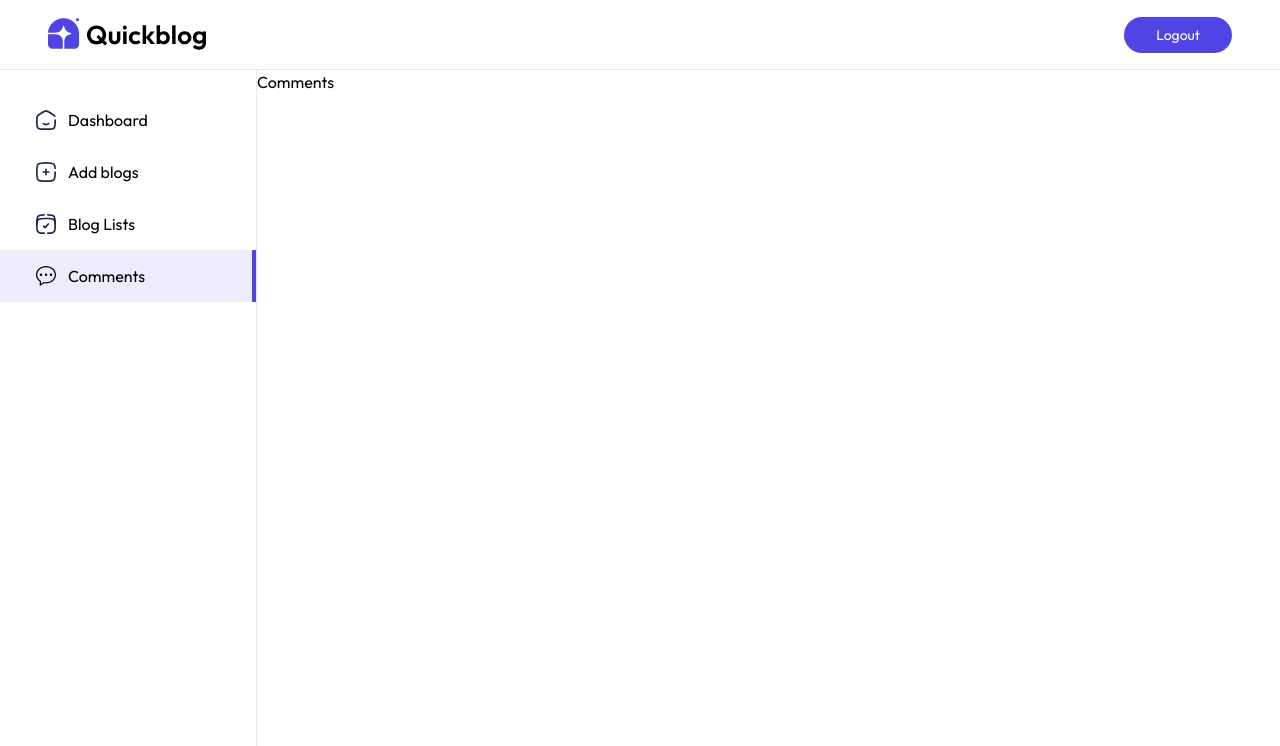
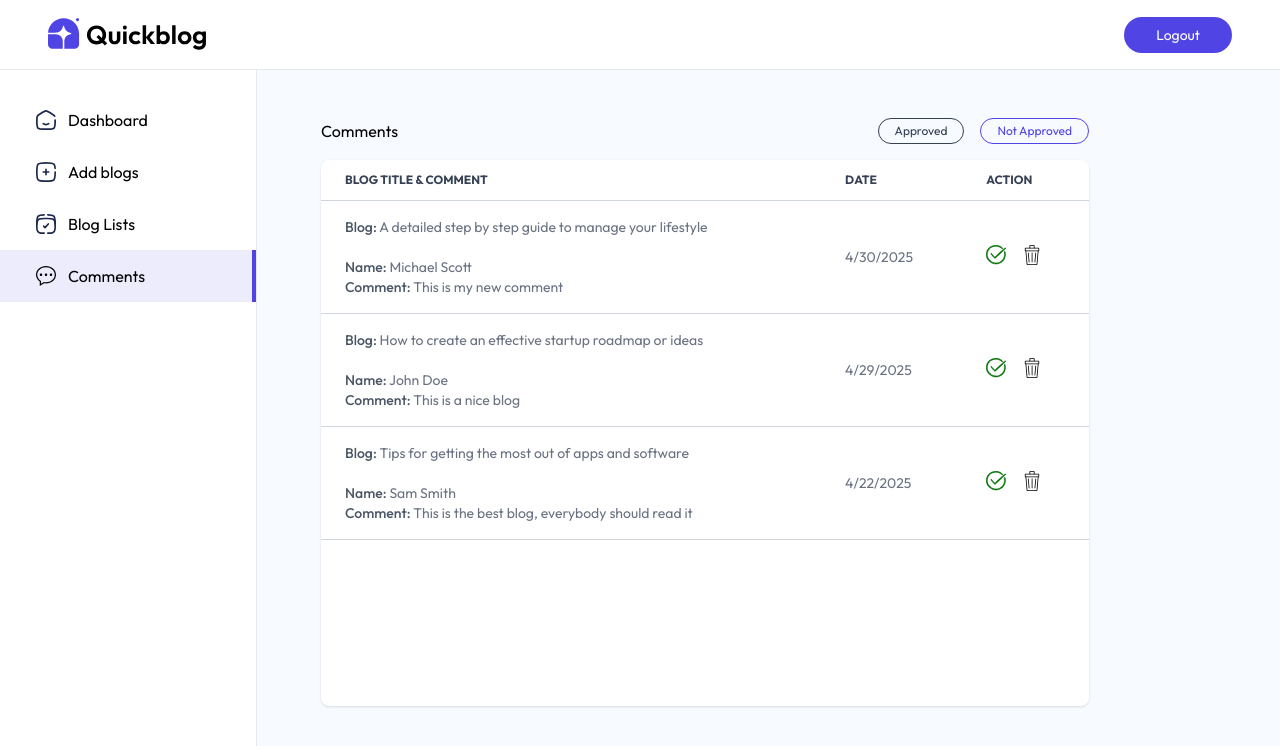
Before and after one commit to goodmorninggg/fulllstack, a React (Vite) app in the folder client/: page /admin/comments in a window 1280 px wide. Shown: the top 746 px of the page. Built offline with nearby package versions, Linux system fonts and the light colour scheme.

Commit message:
add Blog done

```diff
--- a/client/package.json
+++ b/client/package.json
@@ -13,6 +13,8 @@
     "@tailwindcss/vite": "^4.1.17",
     "moment": "^2.30.1",
     "motion": "^12.23.24",
+    "quil": "^1.1.30",
+    "quill": "^2.0.3",
     "react": "^19.2.0",
     "react-dom": "^19.2.0",
     "react-router-dom": "^7.9.6",
--- a/client/src/App.jsx
+++ b/client/src/App.jsx
@@ -9,7 +9,7 @@ import AddBlog from './pages/admin/AddBlog'
 import ListBlog from './pages/admin/ListBlog'
 import Comments from './pages/admin/Comments'
 import Login from './components/admin/Login'
-
+import 'quill/dist/quill.snow.css'
 
 const App = () => {
   return (
--- /dev/null
+++ b/client/src/components/admin/CommentTableItem.jsx
@@ -0,0 +1,44 @@
+import React from 'react'
+import { assets } from '../../assets/assets'
+
+const CommentTableItem = ({comment,fetchComments}) => {
+
+    const{blog, createdAt, _id } = comment;
+    const BlogDate = new Date(createdAt);
+
+  return (
+  <tr className='border-y border-gray-300'>
+
+    <td className='px-6 py-4'>
+      <b className='font-medium text-gray-600'>Blog:</b> {blog.title}
+      <br/>
+      <br/>
+      <b className='font-medium text-gray-600'>Name:</b> {comment.name}
+      <br/>
+      <b className='font-medium text-gray-600'>Comment:</b> {comment.content}
+    </td>
+
+    <td className='px-6 py-4 max-sm:hidden'>
+      {BlogDate.toLocaleDateString()}
+    </td>
+
+    <td className='px-6 py-4'>
+      <div className='inline-flex items-center gap-4'>
+
+        {/* Conditional Logic: Show Tick Button OR Approved Label */}
+        {!comment.isApproved ?
+          <img src={assets.tick_icon} className='w-5 hover:scale-110 transition-all cursor-pointer' alt="" />
+          :
+          <p className='text-xs border border-green-600 bg-green-100 text-green-600 rounded-full px-3 py-1'>Approved</p>
+        }
+
+        {/* Delete Icon */}
+        <img src={assets.bin_icon} alt="" className='w-5 hover:scale-110 transition-all cursor-pointer'/>
+      </div>
+    </td>
+
+  </tr>
+);
+}
+
+export default CommentTableItem
--- a/client/src/pages/admin/AddBlog.jsx
+++ b/client/src/pages/admin/AddBlog.jsx
@@ -1,9 +1,64 @@
-import React from 'react'
+import React, { useState } from 'react'
+import { assets } from '../../assets/assets' // Ensure this path is correct
 
 const AddBlog = () => {
+  // State variables for controlled inputs
+  const [image, setImage] = useState(false); // Stores the uploaded file object
+  const [title, setTitle] = useState('');
+  const [subTitle, setSubTitle] = useState('');
+  const [category, setCategory] = useState('Startup');
+  const [isPublished, setIsPublished] = useState(false); // Likely used for a checkbox/toggle
+
+  const generateContent = async () =>{
+  // This function will be called when the "Generate with AI" button is clicked.
+  // The 'async' keyword allows you to use 'await' when calling the AI service.
+}
+
+const onSubmitHandler = async (e) =>{
+  e.preventDefault();
+  // This line stops the browser from doing a default page reload on form submission.
+
+  // All your form validation and data posting logic will go here.
+}
   return (
-    <div>AddBlo</div>
+    <form className='flex-1 bg-blue-50/50 text-gray-600 h-full overflow-scroll'>
+      <div className='bg-white w-full max-w-3xl p-4 md:p-10 sm:m-10 shadow rounded'>
+
+        {/* 1. Image Upload Area */}
+        <p>Upload thumbnail</p>
+        <label htmlFor="image">
+          {/* Displays the preview URL if image is set, otherwise shows the upload placeholder icon */}
+          <img src={image ? URL.createObjectURL(image) : assets.upload_area} alt=""
+          className='mt-2 h-16 rounded cursor-pointer'/>
+
+          <input onChange={(e)=> setImage(e.target.files[0])} type="file" id='image' hidden required/>
+        </label>
+
+        {/* 2. Blog Title Input */}
+        <p className='mt-4'>Blog title</p>
+        <input type="text" placeholder='Type here' required className='w-full max-w-lg mt-2 p-2 border border-gray-300 outline-none rounded'
+        onChange={(e) => setTitle(e.target.value)} value={title}/>
+
+        {/* 3. Blog Subtitle Input */}
+        <p className='mt-4'>Sub title</p>
+        <input type="text" placeholder='Type here' required className='w-full max-w-lg mt-2 p-2 border border-gray-300 outline-none rounded'
+        onChange={(e) => setSubTitle(e.target.value)} value={subTitle}/>
+
+        {/* 4. Blog Description Area (Placeholder for Rich Text Editor/Textarea) */}
+        <p className='mt-4'>Blog Description</p>
+        <div className='max-w-lg h-74 pb-16 sm:pb-10 pt-2 relative'>
+
+          {/* AI Generation Button */}
+          <button type='button' onClick={generateContent} className='absolute
+          bottom-1 right-2 ml-2 text-xs text-white bg-black/70 px-4 py-1.5 rounded
+          hover:underline cursor-pointer'>Generate with AI</button>
+
+          {/* Note: The main textarea/rich text editor input would go above the button */}
+        </div>
+
+      </div>
+    </form>
   )
 }
 
-export default AddBlog
+export default AddBlog;
--- a/client/src/pages/admin/Comments.jsx
+++ b/client/src/pages/admin/Comments.jsx
@@ -1,9 +1,79 @@
-import React from 'react'
+import React, { useEffect, useState } from "react";
+import { comments_data } from "../../assets/assets";
+import CommentTableItem from "../../components/admin/CommentTableItem";
 
 const Comments = () => {
+  const [comments, setComments] = useState([]);
+  const [filter, setFilter] = useState("Not Approved");
+
+  const fetchComments = async () => {
+    setComments(comments_data);
+  };
+
+  useEffect(() => {
+    fetchComments();
+  }, []);
+
   return (
-    <div>Comments</div>
-  )
-}
+    <div className="flex-1 pt-5 px-5 sm:pt-12 sm:pl-16 bg-blue-50/50">
+      <div className="flex justify-between items-center max-w-3xl">
+        <h1>Comments</h1>
+        <div className="flex gap-4">
+          <button
+            onClick={() => setFilter("Approved")}
+            className={`shadow-custom-sm border rounded-full px-4 py-1 cursor-pointer text-xs
+        ${filter === "Approved" ? "text-primary" : "text-gray-700"}`}
+          >
+            Approved
+          </button>
 
-export default Comments
+          <button
+            onClick={() => setFilter("not Approved")}
+            className={`shadow-custom-sm border rounded-full px-4 py-1
+        cursor-pointer text-xs ${
+          filter === "Not Approved" ? "text-primary" : "text-gray-700"
+        }`}
+          >
+            Not Approved
+          </button>
+        </div>
+      </div>
+      <div className="relative h-4/5 max-w-3xl overflow-x-auto mt-4 bg-white shadow rounded-lg scrollbar-hide">
+        <table className="w-full text-sm text-gray-500">
+          <thead className="text-xs text-gray-700 text-left uppercase">
+            <tr>
+              <th scope="col" className="px-6 py-3">
+                Blog Title & Comment
+              </th>
+              <th scope="col" className="px-6 py-3 max-sm:hidden">
+                Date
+              </th>
+              <th scope="col" className="px-6 py-3">
+                Action
+              </th>
+            </tr>
+          </thead>
+          <tbody>
+
+              {comments
+                .filter((comment) => {
+                  if (filter === "Approved") return comment.isApproved === true;
+                  return comment.isApproved === false;
+                })
+                .map((comment, index) => (
+                  <CommentTableItem
+                    key={comment._id}
+                    comment={comment}
+                    index={index + 1}
+                    fetchComments={fetchComments}
+                  />
+                ))}
+
+          </tbody>
+        </table>
+      </div>
+    </div>
+  );
+};
+
+export default Comments;
--- a/client/src/pages/admin/ListBlog.jsx
+++ b/client/src/pages/admin/ListBlog.jsx
@@ -19,7 +19,7 @@ const ListBlog = () => {
 
       <h1>All Blogs List</h1>
 
-      <div className="relative h-4/5 max-w-4xl overflow-x-auto shadow rounded-lg scrollbar-hide bg-white">
+      <div className="relative h-4/5 mt-4 max-w-4xl overflow-x-auto shadow rounded-lg scrollbar-hide bg-white">
           <table className="w-full text-sm text-gray-500">
             <thead className="text-xs text-gray-600 text-left uppercase">
               <tr>
```
Also changed, not shown: 1 other file (tests, documents, lock files or other folders).
